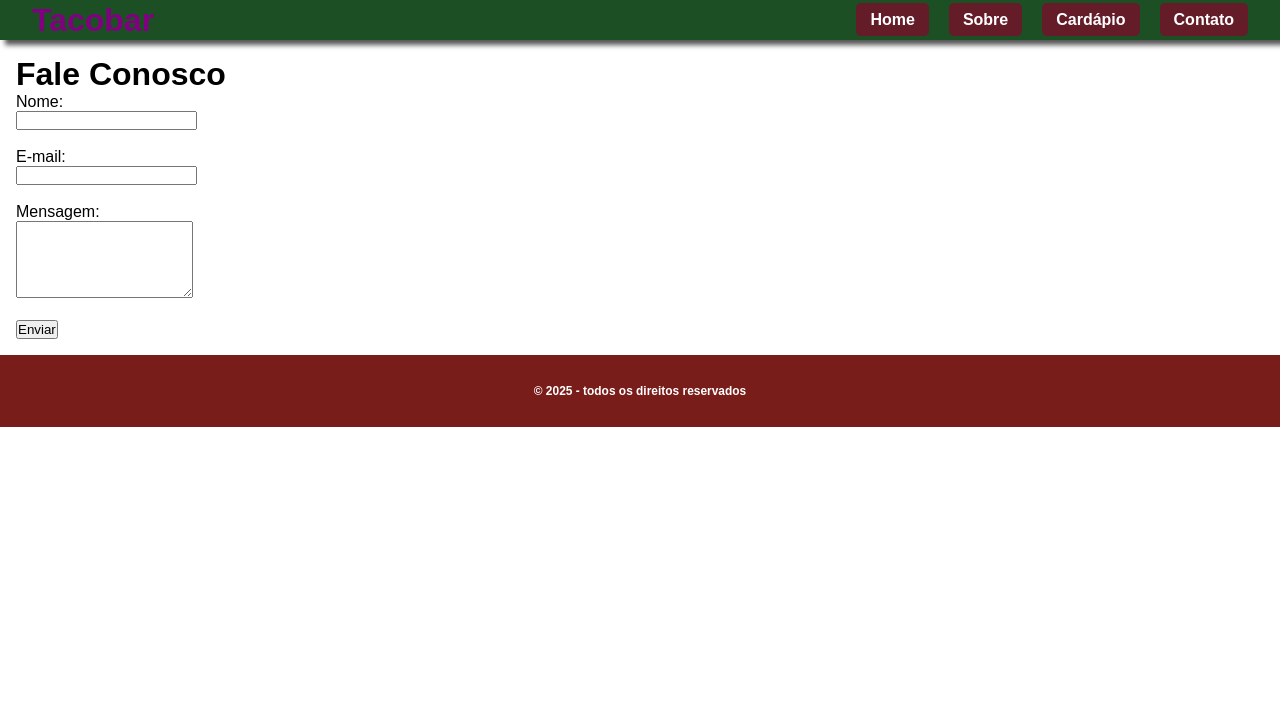
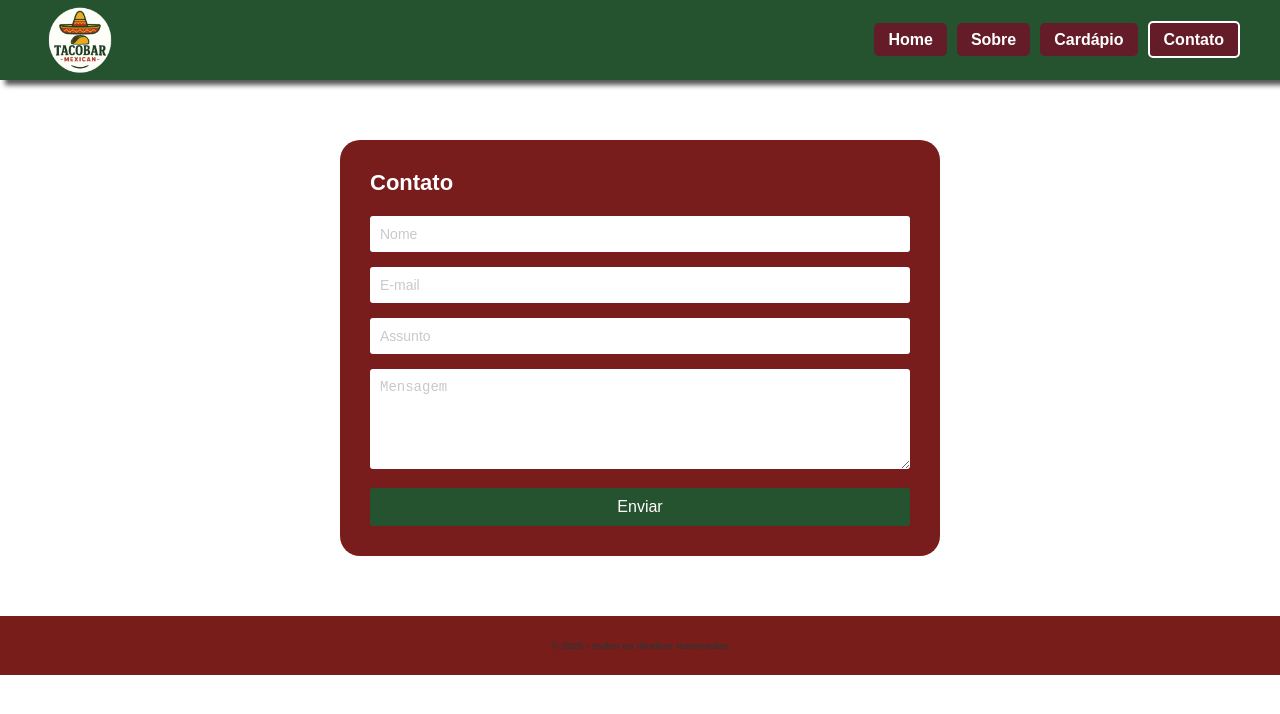
Before and after one commit to CP2-Frontend/cp2-frontend, a plain HTML site: page src/pages/contato.html in a window 1280 px wide. Drawn offline with Linux system fonts and the light colour scheme.

Commit message:
modificando pagina contato

```diff
--- a/src/pages/contato.html
+++ b/src/pages/contato.html
@@ -6,32 +6,29 @@
     <link rel="stylesheet" href="../css/estilo.css">
     <title>Contato</title>
 </head>
-<body>
+<body class="pagina-contato"> <!-- Classe exclusiva para aplicar estilo só nesta página -->
 
     <header>
-        <h1 id="logo">Tacobar</h1>
+        <div class="logo">
+            <img src="../assets/logo.png" alt="Logo Tacobar">
+        </div>
         <nav>
             <ul>
                 <li><a href="../../index.html">Home</a></li>
                 <li><a href="./sobre.html">Sobre</a></li>
                 <li><a href="./cardapio.html">Cardápio</a></li>
-                <li><a href="./contato.html">Contato</a></li>
+                <li><a href="./contato.html" class="ativo">Contato</a></li>
             </ul>
         </nav>
     </header>
 
     <main>
-        <h1>Fale Conosco</h1>
+        <h1>Contato</h1>
         <form action="#" method="post">
-            <label for="nome">Nome:</label><br>
-            <input type="text" id="nome" name="nome" required><br><br>
-
-            <label for="email">E-mail:</label><br>
-            <input type="email" id="email" name="email" required><br><br>
-
-            <label for="mensagem">Mensagem:</label><br>
-            <textarea id="mensagem" name="mensagem" rows="5" required></textarea><br><br>
-
+            <input type="text" id="nome" name="nome" placeholder="Nome" required>
+            <input type="email" id="email" name="email" placeholder="E-mail" required>
+            <input type="text" id="assunto" name="assunto" placeholder="Assunto" required>
+            <textarea id="mensagem" name="mensagem" rows="5" placeholder="Mensagem" required></textarea>
             <button type="submit">Enviar</button>
         </form>
     </main>
```
